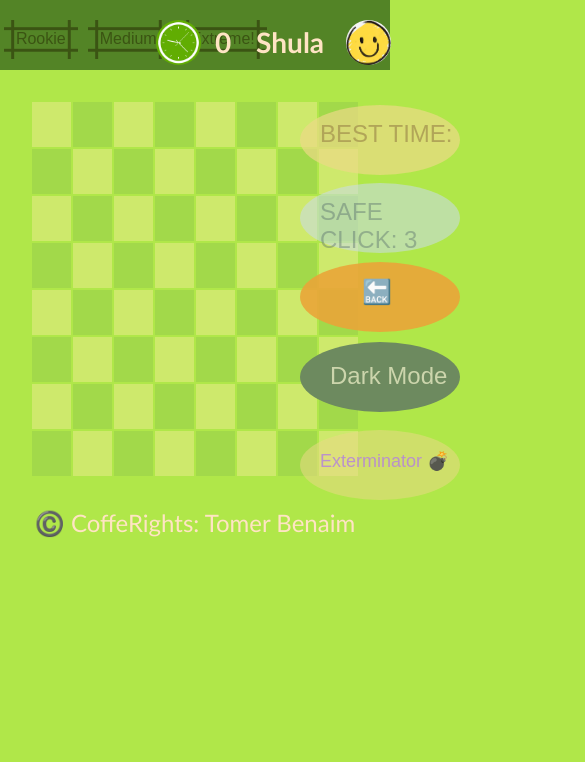
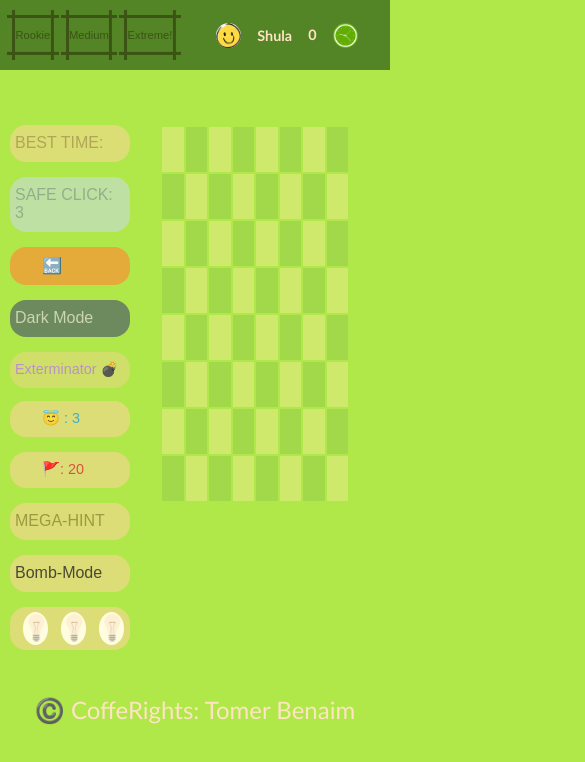
Before and after one commit to T0mer007/shula, a plain HTML site: page index.html in a window 390 px wide. Shown: the top 762 px of the page, 585 px wide, since content can reach past the window. Drawn offline with Linux system fonts and the light colour scheme.

Commit message:
mobile responsive

```diff
--- a/css/styles.css
+++ b/css/styles.css
@@ -12,15 +12,88 @@ body {
 }
 
 .header {
+    display: flex;
     height: 70px;
     background: #316019b9;
-    padding-top: 20px;
-    font-size: x-large;
+    padding-block: 10px;
+    font-size: 1.5rem;
+    padding-inline: 10px;
+    gap: 20%;
+    width: 100%;
+}
+
+h3 {
+    margin: 0;
+}
+
+.level-btns {
+    display: flex;
+    width: 250px;
+}
+
+.restart {
+    display: flex;
+    gap: 1rem;
+    align-items: center;
+    width: 210px;
+    cursor: pointer;
+    justify-self: center;
+}
+
+.clock-img {
+    width: 45px;
+    height: 45px;
+    border-radius: 50%;
+}
+
+.smile-img {
+    cursor: pointer;
+    height: 45px;
+    border-radius: 50%;
 }
 
 
+.timer {
+    line-height: 0;
+    padding: 0;
+    margin: 0;
+}
+
+.center {
+    width: 200px;
+}
+
+.main-content {
+    display: grid;
+    width: 100%;
+    max-width: 900px;
+    grid-template-columns: 170px 1fr 170px;
+    grid-template-rows: 1fr;
+    padding-block: 25px;
+    padding-inline: 25px;
+    margin: auto;
+
+}
+
+.left-menu {
+    grid-column: 1;
+    display: flex;
+    flex-direction: column;
+    gap: 15px;
+    padding-top: 30px;
+}
+
+.right-menu {
+    padding-top: 30px;
+    grid-column: 3;
+    display: flex;
+    flex-direction: column;
+    gap: 15px;
+}
 
 .board {
+    grid-column: 2;
+    grid-row: 1;
     padding: 30px;
 }
 
@@ -28,7 +101,7 @@ table {
     text-align: center;
     margin: 0px auto;
     color: rgb(17, 94, 25);
-    font-size: large;
+    font-size: 1.2rem;
     table-layout: fixed;
 }
 
@@ -94,57 +167,12 @@ table {
     color: #fff;
 }
 
-.clock-img {
-    width: 45px;
-    border-radius: 50%;
-    position: absolute;
-}
-
-.restart {
-
-    margin-left: 50px;
-    width: 45px;
-    position: absolute;
-    cursor: pointer;
-}
-
-.smile-img {
-    margin-left: 140px;
-    cursor: pointer;
-    height: 45px;
-    border-radius: 50%;
 
 
-}
-
-.featurs {
-    position: absolute;
-    display: inline-block;
-    margin-left: 40%;
-}
-
-.timer {
-
-    position: absolute;
-    margin-top: 5px;
-    margin-left: 59px;
-
-}
-
-.center {
-
-    position: absolute;
-    margin-left: 100px;
-    margin-top: 5px;
-    width: 200px;
-}
-
 .footer {
-
-    margin-top: 0px;
+    margin-block: 20px;
     text-align: center;
-    font-size: x-large;
-
+    font-size: 1.5rem;
 }
 
 .modal {
@@ -152,14 +180,17 @@ table {
     height: 150px;
     border-radius: 20%;
     background-color: #efecc9;
+    z-index: 1;
     position: absolute;
-    z-index: 1;
     margin-top: 70px;
-    margin-left: 670px;
+    margin-left: 30%;
     opacity: 0.8;
     display: none;
-    font-size: large;
+    font-size: 1.2rem;
     color: #3b5413;
+    padding-top: 30px;
+    /* grid-row: 1;
+    grid-column: 2; */
 }
 
 .res-img {
@@ -177,22 +208,18 @@ table {
 }
 
 .sides {
-
+    display: flex;
     font-family: fantasy;
     font-weight: 100;
-    position: absolute;
-    margin-left: 450px;
     width: 160px;
-    height: 70px;
+    height: max-content;
     background: #c7b43731;
-    border-radius: 50%;
-    padding-top: 15px;
+    border-radius: 1rem;
+    padding-block: 10px;
     padding-left: 20px;
-    cursor: default;
 }
 
 .live {
-    margin-top: 40px;
     background-color: #edda87be;
     color: #1ea4d5d0;
     padding-left: 35px;
@@ -202,21 +229,16 @@ table {
     background-color: #edda87be;
     color: #da533e;
     padding-left: 33px;
-    margin-top: 120px;
 }
 
 .hints {
     background-color: #edda87be;
-    margin-top: 200px;
     padding: 14px 7px;
-
-
 }
 
 .mega-hint {
     padding-top: 18px;
     cursor: pointer;
-    margin-top: 280px;
     color: #5a590d7f;
     padding-left: 28px;
     background-color: #edda87be;
@@ -229,27 +251,19 @@ table {
     cursor: pointer;
 }
 
-.left {
-    margin-left: 300px;
-
-}
 
 .best {
-    margin-top: 85px;
     background-color: #edda87b3;
     color: #afa357f7;
 }
 
 .safe {
-    margin-top: 163px;
     cursor: pointer;
-    /* color: #92c5d195; */
     background: #cadcea8f;
     color: #445a625c;
 }
 
 .undo {
-    margin-top: 242px;
     padding-top: 16px;
     padding-left: 62px;
     cursor: pointer;
@@ -267,22 +281,84 @@ table {
     cursor: pointer;
     padding-top: 20px;
     padding-left: 30px;
-    margin-top: 322px;
 }
 
 .exterminator {
-    margin-top: 410px;
     color: #b78bd1eb;
     background-color: #edda8786;
-    font-size: large;
+    font-size: 1.2rem;
     padding-top: 20px;
     cursor: pointer;
 }
 
 .bomb-mode {
-    margin-top: 360px;
     padding-top: 18px;
     background-color: #edda87be;
     color: #262424cd;
     cursor: pointer;
 }
+
+@media only screen and (max-width: 800px) {
+    .header {
+        gap: 10px;
+        padding-inline: 5px;
+    }
+
+    .main-content {
+        grid-template-columns: 120px 1fr;
+        padding-inline: 10px;
+    }
+
+    .right-menu {
+        width: 120px;
+        grid-column: 1;
+        grid-row: 1;
+        margin-top: 230%;
+    }
+
+    .left-menu {
+        grid-column: 1;
+        grid-row: 1;
+        width: 120px;
+    }
+
+    .sides {
+        width: 120px;
+        padding-inline: 5px;
+        padding-top: 9px;
+    }
+    .exterminator{
+        font-size: 0.9rem;
+    }
+
+    .live,
+    .flag,
+    .undo {
+        padding-left: 32px;
+    }
+
+    .hints {
+        padding: 0;
+        padding-block: 5px;
+    }
+
+    .hint {
+        width: 25px;
+    }
+
+    .btn{
+        font-size: 0.7rem;
+    }
+    .clock-img {
+        width: 25px;
+        height: 25px;
+    }
+
+    .smile-img {
+        cursor: pointer;
+        height: 25px;
+        }
+        h3{
+            font-size: 0.9rem;
+        }
+}
--- a/index.html
+++ b/index.html
@@ -11,25 +11,47 @@
 
 <body onload="onInit()">
     <div class="header">
-        <div class="sides left best">BEST TIME:</div><div onclick="onSafeClick(this)" class="sides left safe">SAFE CLICK: </div><div onclick="onUndo()" class="sides left undo"> 🔙</div><div onclick="onDarkMode()" class="sides left dark-btn">Dark Mode</div><div onclick="onBombExterminator(this)" class="sides left exterminator">Exterminator 💣</div>
-        <div class="featurs">
+        <div class="level-btns">
+            <button class="btn" data-level=1 onclick="onChosenLevel(this)">Rookie</button>
+            <button class="btn" data-level=2 onclick="onChosenLevel(this)">Medium</button>
+            <button class="btn" data-level=3 onclick="onChosenLevel(this)">Extreme!</button>
+        </div>
+        <div class="restart">
+            <img onclick="restart()" class="smile-img" src="pics/smile.jpg" alt="">
+            <h3 class="">Shula</h3>
+            <h3 class="timer"></h3>
+            <img class="clock-img" src="pics/clock.jpg">
+        </div>
+    </div>
+<section class="main-content">
 
-            <h3 class="center">Shula</h3>
-            <div class="restart">
-                <img onclick="restart()" class="smile-img" src="pics/smile.jpg" alt="">
-                <h3 class="sides live">😇: 3</h3><h3 class="sides flag"></h3><div class="sides hints"><img data-On=false class="hint" onclick="onHint(this)" src="pics/hint-off.jpg"><img data-On=false class="hint" onclick="onHint(this)" src="pics/hint-off.jpg"><img data-On=false class="hint" onclick="onHint(this)" src="pics/hint-off.jpg"></div>
-                <div onclick="onMegaHint()" class="sides mega-hint">MEGA-HINT</div>
-                <div onclick="onBombMode()" class="sides bomb-mode">Bomb-Mode</div>
-            </div>
-            <img class="clock-img" src="pics/clock.jpg">
-            <h3 class="timer"></h3>
+    <section class="left-menu">
+        <div class="sides left best">BEST TIME:</div>
+        <div onclick="onSafeClick(this)" class="sides left safe">SAFE CLICK: </div>
+        <div onclick="onUndo()" class="sides left undo"> 🔙</div>
+        <div onclick="onDarkMode()" class="sides left dark-btn">Dark Mode</div>
+        <div onclick="onBombExterminator(this)" class="sides left exterminator">Exterminator 💣</div>
+    </section>
+
+    <div class="right-menu">
+        <h3 class="sides live">😇 : 3</h3>
+        <h3 class="sides flag"></h3>
+        <div onclick="onMegaHint()" class="sides mega-hint">MEGA-HINT</div>
+        <div onclick="onBombMode()" class="sides bomb-mode">Bomb-Mode</div>
+        <div class="sides hints">
+            <img data-On=false class="hint" onclick="onHint(this)" src="pics/hint-off.jpg">
+            <img data-On=false class="hint" onclick="onHint(this)" src="pics/hint-off.jpg">
+            <img data-On=false class="hint" onclick="onHint(this)" src="pics/hint-off.jpg">
         </div>
-        <button class="btn" data-level=1 onclick="onChosenLevel(this)">Rookie</button>
-        <button class="btn" data-level=2 onclick="onChosenLevel(this)">Medium</button>
-        <button class="btn" data-level=3 onclick="onChosenLevel(this)">Extreme!</button>
     </div>
-    <div class="modal"><h3 class="modal-txt">TRY AGAIN!</h3><img class="res-img" onclick="restart()" src="pics/restart.png" ></div><div class="board"><span> GAME OVER! </span></div>
 
+
+    <div class="modal">
+        <h3 class="modal-txt">TRY AGAIN!</h3><img class="res-img" onclick="restart()" src="pics/restart.png">
+    </div>
+    <div class="board"><span> GAME OVER! </span></div>
+
+</section>
     <div class="footer"><span>©️ CoffeRights: Tomer Benaim</span></div>
     <script src="js/main.js"></script>
     <script src="js/utils.js"></script>
```
